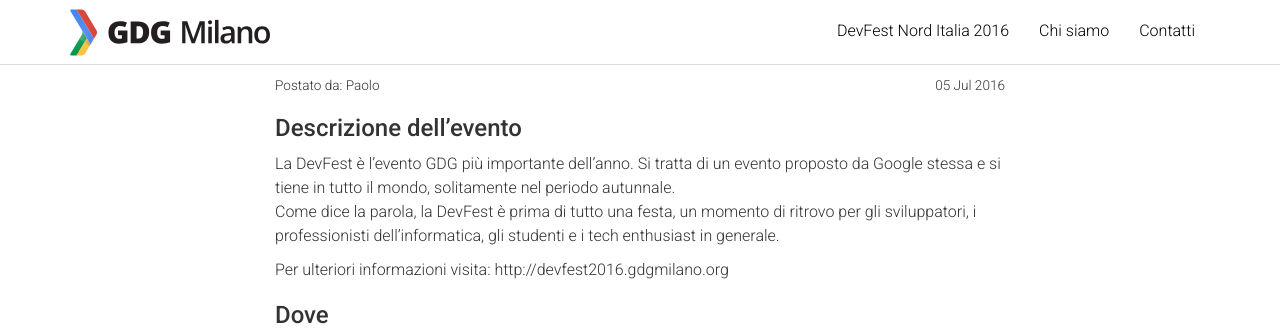
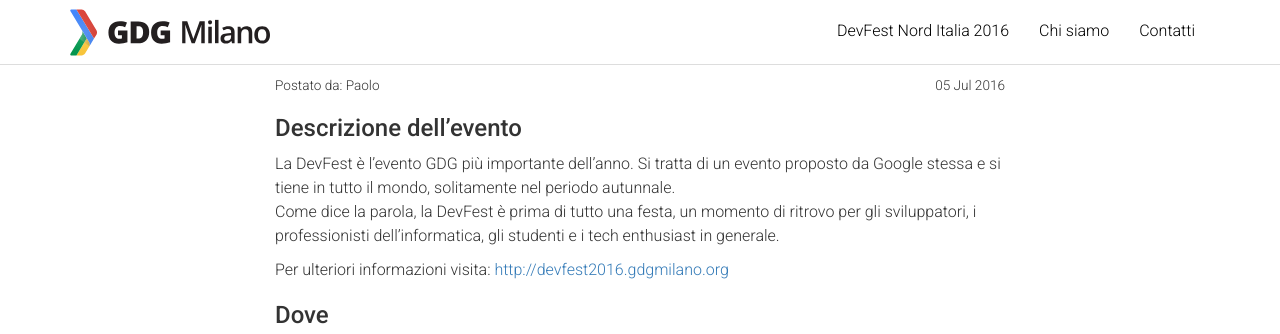
Before and after one commit to GdgMilano/gdgmilano.github.io, a Jekyll site: the page built from _posts/2016-11-12-devfest-nord-italia.md, in a window 1280 px wide and 900 px high, scrolled down 422 px, cut to the strip 0-334 px from the top of the window. Built offline with Jekyll 4.4.1, drawn with Linux system fonts in a browser that asks for light colours; part of the change alters nothing that is shown.

```diff
--- a/_posts/2016-11-12-devfest-nord-italia.md
+++ b/_posts/2016-11-12-devfest-nord-italia.md
@@ -19,7 +19,7 @@ La DevFest è l’evento GDG più importante dell’anno. Si tratta di un evento
 <br>
 Come dice la parola, la DevFest è prima di tutto una festa, un momento di ritrovo per gli sviluppatori, i professionisti dell’informatica, gli studenti e i tech enthusiast in generale.
 
-Per ulteriori informazioni visita: http://devfest2016.gdgmilano.org
+Per ulteriori informazioni visita: [http://devfest2016.gdgmilano.org](http://devfest2016.gdgmilano.org)
 
 ### Dove
 
```
